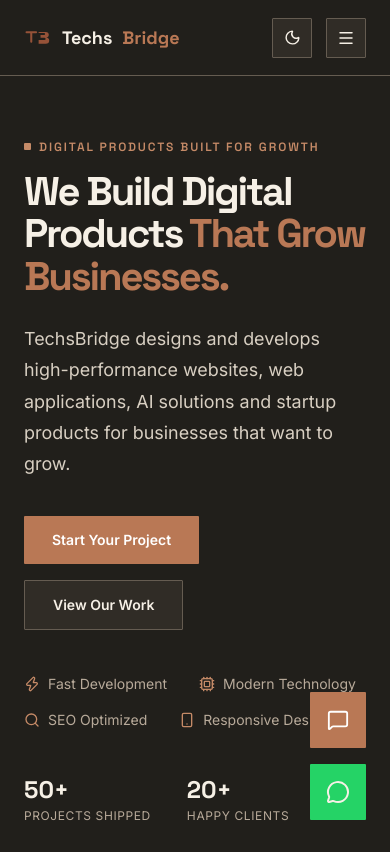
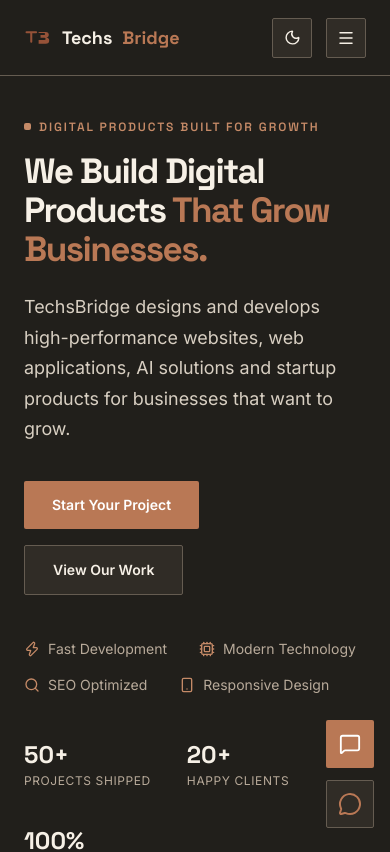
Before and after one commit to nish-bit/techsbridge-nextjs, a Next.js app: page / in a window 390 px wide. Shown: the top 852 px of the page. Built offline with nearby package versions, Linux system fonts and the light colour scheme.

Commit message:
Refine studio UI, responsive hero, contact actions and counters

```diff
--- a/app/globals.css
+++ b/app/globals.css
@@ -121,31 +121,28 @@ body {
 }
 
 
-/* Studio design system: restrained editorial layout and sharp geometry. */
+
+/* TechsBridge studio polish */
 html { scroll-padding-top: 90px; }
-body { transition: background-color .15s ease, color .15s ease; }
 :focus-visible { outline: 2px solid var(--blue-1) !important; outline-offset: 3px; }
-::selection { background: var(--blue-1); color: #fff; }
-:where(button, a, input, select, textarea, [role="dialog"]) { border-radius: 1px !important; }
-:where(.rounded-full,.rounded-3xl,.rounded-2xl,.rounded-xl,.rounded-lg,.rounded-md,.rounded, [class*="rounded-["]) { border-radius: 1px !important; }
-:where([class*="bg-gradient"],[class*="bg-[radial-gradient"]) { background-image: none !important; background-color: var(--blue-1) !important; }
-:where([class*="bg-gradient"]):where([class*="from-[var(--surface"]) { background-color: var(--surface-2) !important; }
+:where(a,button,input,textarea,select,[role="dialog"]) { border-radius: 2px !important; }
+:where(.rounded-full,.rounded-3xl,.rounded-2xl,.rounded-xl,.rounded-lg,.rounded-md,.rounded,[class*="rounded-["]) { border-radius: 2px !important; }
+:where([class*="bg-gradient"],[class*="bg-[radial-gradient"]) { background-image: none !important; }
 :where([class*="shadow-"],[class*="blur-"],[class*="backdrop-blur"]) { box-shadow: none !important; filter: none !important; backdrop-filter: none !important; }
-:where([class*="hover:-translate"],[class*="hover:scale"],[class*="hover:rotate"]) { transform: none !important; }
 .glass-card { background: var(--surface); border: 1px solid var(--border); }
-.float-1,.float-2,.float-3,.animate-marquee { animation: none !important; }
-[class*="text-[#"],[class*="bg-[#"] { color: var(--text-1); }
-section { border-bottom: 1px solid var(--border); }
-section[id="home"] { background: var(--bg); }
-section[id="home"] > div[class*="pointer-events-none"] { display: none; }
-section[id="home"] > div[class*="grid"] { align-items: center; }
-section[id="home"] h1 { letter-spacing: -.055em; max-width: 14ch; }
-section[id="home"] p { line-height: 1.75; }
-section[id="home"] .glass-card { background: var(--surface); }
+.float-1,.float-2,.float-3 { animation: none !important; }
 header { background: var(--bg) !important; border-color: var(--border) !important; backdrop-filter: none !important; }
-nav a { letter-spacing: .01em; }
+section { scroll-margin-top: 76px; }
+section[id="home"] h1 { letter-spacing: -.045em; }
+section[id="home"] p { line-height: 1.7; }
 input,textarea,select { border: 1px solid var(--border); background: var(--surface); }
 input:focus,textarea:focus,select:focus { outline: 2px solid var(--blue-1); outline-offset: 2px; }
 button,a { transition: background-color .15s ease,color .15s ease,border-color .15s ease !important; }
-@media (max-width: 767px) { section[id="home"] { padding-top: 132px; padding-bottom: 64px; } section { scroll-margin-top: 76px; } }
+:where(a,button)[class*="bg-gradient"] { background-color: var(--blue-1) !important; }
+:where(a,button)[class*="bg-gradient"]:hover { background-color: var(--blue-2) !important; }
+:where(button,a)[class*="px-"][class*="py-"] { min-height: 44px; }
+@media (max-width: 767px) {
+  section[id="home"] { padding-top: 112px; padding-bottom: 60px; }
+  section[id="home"] h1 { font-size: clamp(2.15rem, 9vw, 3.4rem); }
+}
 @media (prefers-reduced-motion: reduce) { html { scroll-behavior: auto; } }
--- a/components/layout/ChatWidget.tsx
+++ b/components/layout/ChatWidget.tsx
@@ -63,7 +63,7 @@ export function ChatWidget() {
       <button
         onClick={() => setOpen((v) => !v)}
         aria-label="Open chat assistant"
-        className="fixed bottom-24 right-6 z-40 flex h-14 w-14 items-center justify-center rounded-full bg-gradient-to-br from-[var(--blue-1)] to-[var(--blue-2)] text-white shadow-[0_14px_30px_-10px_var(--glow)] transition-transform hover:scale-105"
+        className="fixed bottom-[76px] right-4 z-40 flex h-12 w-12 sm:bottom-[80px] sm:right-5 items-center justify-center rounded-full bg-gradient-to-br from-[var(--blue-1)] to-[var(--blue-2)] text-white shadow-[0_14px_30px_-10px_var(--glow)] transition-transform hover:scale-105"
       >
         {open ? <X size={22} /> : <MessageSquare size={22} />}
       </button>
@@ -72,7 +72,7 @@ export function ChatWidget() {
         <div
           role="dialog"
           aria-label="TechsBridge chat assistant"
-          className="fixed bottom-[104px] right-6 z-40 flex max-h-[70vh] w-[min(360px,calc(100vw-3rem))] flex-col overflow-hidden rounded-3xl border border-[var(--border)] bg-[var(--bg-soft)] shadow-2xl"
+          className="fixed bottom-[136px] right-4 z-40 sm:right-5 flex max-h-[min(65vh,560px)] w-[min(360px,calc(100vw-3rem))] flex-col overflow-hidden rounded-3xl border border-[var(--border)] bg-[var(--bg-soft)] shadow-2xl"
         >
           <div className="border-b border-[var(--border)] px-5 py-4">
             <p className="font-heading text-sm font-semibold text-[var(--text-1)]">
--- a/components/layout/WhatsAppButton.tsx
+++ b/components/layout/WhatsAppButton.tsx
@@ -15,7 +15,7 @@ export function WhatsAppButton() {
       target="_blank"
       rel="noopener noreferrer"
       aria-label="Message TechsBridge on WhatsApp"
-      className="fixed bottom-6 right-6 z-40 flex h-14 w-14 items-center justify-center rounded-full bg-[#25D366] text-white shadow-[0_14px_30px_-10px_rgba(37,211,102,0.6)] transition-transform hover:scale-105"
+      className="fixed bottom-4 right-4 z-40 flex h-12 w-12 sm:bottom-5 sm:right-5 items-center justify-center rounded-full border border-[var(--border)] bg-[var(--surface)] text-[var(--blue-1)] transition-transform hover:scale-105"
     >
       <MessageCircle size={24} strokeWidth={2} />
     </a>
--- a/components/sections/Hero.tsx
+++ b/components/sections/Hero.tsx
@@ -15,11 +15,9 @@ const trustIndicators = [
 
 export function Hero() {
   return (
-    <section id="home" className="relative overflow-hidden pb-24 pt-[172px]">
-      <div className="pointer-events-none absolute -right-40 -top-64 h-[760px] w-[760px] rounded-full bg-[radial-gradient(circle,var(--glow),transparent_65%)] opacity-55 blur-[10px]" />
-      <div className="pointer-events-none absolute -bottom-56 -left-56 h-[560px] w-[560px] rounded-full bg-[var(--surface)]" />
+    <section id="home" className="relative overflow-hidden pb-16 pt-[136px] sm:pb-20 sm:pt-[148px]">
 
-      <Container className="relative z-10 grid items-center gap-14 lg:grid-cols-[1.05fr_0.95fr]">
+      <Container className="relative z-10 grid items-center gap-9 lg:gap-14 lg:grid-cols-[1.05fr_0.95fr]">
         <motion.div
           initial={{ opacity: 0, y: 24 }}
           animate={{ opacity: 1, y: 0 }}
@@ -29,7 +27,7 @@ export function Hero() {
             <span className="h-[7px] w-[7px] rounded-full bg-[var(--blue-2)] shadow-[0_0_10px_var(--glow)]" />
             Digital Products Built For Growth
           </div>
-          <h1 className="font-heading text-[clamp(2.5rem,4.6vw+0.8rem,4.3rem)] font-bold leading-[1.07] text-[var(--text-1)]">
+          <h1 className="font-heading text-[clamp(2.35rem,3.6vw+0.75rem,3.75rem)] font-bold leading-[1.12] text-[var(--text-1)]">
             We Build Digital Products <span className="grad-text">That Grow Businesses.</span>
           </h1>
           <p className="mt-6 max-w-[520px] text-[1.12rem] text-[var(--text-2)]">
@@ -77,7 +75,7 @@ export function Hero() {
           initial={{ opacity: 0, y: 16 }}
           animate={{ opacity: 1, y: 0 }}
           transition={{ duration: 0.5, delay: 0.1 }}
-          className="relative min-h-[300px] overflow-hidden border border-[var(--border)] sm:min-h-[440px] lg:min-h-[520px]"
+          className="relative min-h-[260px] overflow-hidden border border-[var(--border)] sm:min-h-[380px] lg:min-h-[460px]"
         >
           <Image
             src="/images/hero-workspace.webp"
--- a/components/sections/Testimonials.tsx
+++ b/components/sections/Testimonials.tsx
@@ -23,7 +23,7 @@ export function Testimonials() {
     <section id="testimonials" className="py-[118px]">
       <Container>
         <SectionHeading eyebrow="Testimonials" title="What clients say" />
-        <div className="mx-auto flex max-w-2xl items-center gap-4">
+        <div className="mx-auto flex max-w-2xl items-center gap-2 sm:gap-4">
           <button
             onClick={() => go(-1)}
             aria-label="Previous testimonial"
@@ -32,7 +32,7 @@ export function Testimonials() {
             <ChevronLeft size={18} />
           </button>
 
-          <div className="glass-card relative min-h-[220px] flex-1 overflow-hidden px-8 py-10 text-center">
+          <div className="glass-card relative min-h-[220px] flex-1 overflow-hidden px-4 py-8 text-center sm:px-8 sm:py-10">
             <AnimatePresence mode="wait" custom={direction}>
               <motion.div
                 key={index}
--- a/components/ui/AnimatedCounter.tsx
+++ b/components/ui/AnimatedCounter.tsx
@@ -1,40 +1,24 @@
 "use client";
-
 import { useEffect, useRef, useState } from "react";
 import { useInView } from "framer-motion";
-
-export function AnimatedCounter({
-  value,
-  suffix = "",
-  duration = 1.4,
-}: {
-  value: number;
-  suffix?: string;
-  duration?: number;
-}) {
+export function AnimatedCounter({ value, suffix = "", duration = 1.4 }: { value: number; suffix?: string; duration?: number }) {
   const ref = useRef<HTMLSpanElement>(null);
-  const inView = useInView(ref, { once: true, margin: "-80px" });
-  const [display, setDisplay] = useState(0);
-
+  const inView = useInView(ref, { once: true, margin: "-40px" });
+  const [display, setDisplay] = useState(value);
   useEffect(() => {
     if (!inView) return;
+    if (window.matchMedia("(prefers-reduced-motion: reduce)").matches) { setDisplay(value); return; }
     let start: number | null = null;
-    let raf: number;
-
-    function step(ts: number) {
+    let raf = 0;
+    const step = (ts: number) => {
       if (start === null) start = ts;
       const progress = Math.min((ts - start) / (duration * 1000), 1);
       setDisplay(Math.round(progress * value));
       if (progress < 1) raf = requestAnimationFrame(step);
-    }
+      else setDisplay(value);
+    };
     raf = requestAnimationFrame(step);
     return () => cancelAnimationFrame(raf);
   }, [inView, value, duration]);
-
-  return (
-    <span ref={ref}>
-      {display}
-      {suffix}
-    </span>
-  );
+  return <span ref={ref}>{display}{suffix}</span>;
 }
--- a/components/ui/Button.tsx
+++ b/components/ui/Button.tsx
@@ -5,7 +5,7 @@ type Variant = "primary" | "outline";
 type Size = "md" | "sm";
 
 const base =
-  "inline-flex items-center justify-center gap-2 rounded-full font-semibold whitespace-nowrap transition-all duration-300 ease-out";
+  "inline-flex items-center justify-center gap-2 rounded-[2px] font-semibold whitespace-nowrap transition-colors duration-150";
 
 const variants: Record<Variant, string> = {
   primary:
@@ -15,8 +15,8 @@ const variants: Record<Variant, string> = {
 };
 
 const sizes: Record<Size, string> = {
-  md: "px-7 py-3.5 text-sm",
-  sm: "px-4.5 py-2.5 text-[13px]",
+  md: "min-h-11 px-7 py-3 text-sm",
+  sm: "min-h-11 px-4.5 py-2.5 text-[13px]",
 };
 
 type CommonProps = {
```
Also changed, not shown: lib/data.ts (+4 -4 lines).
